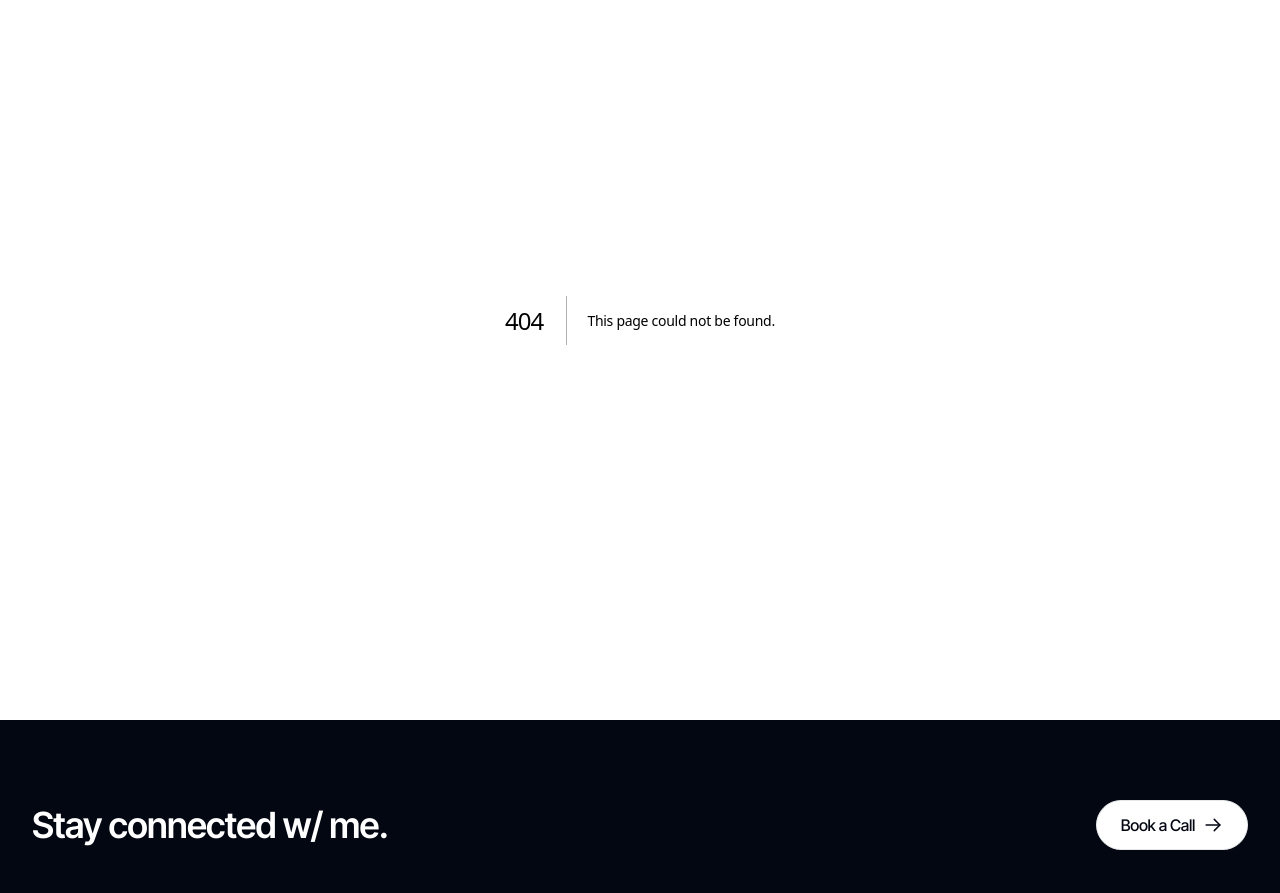
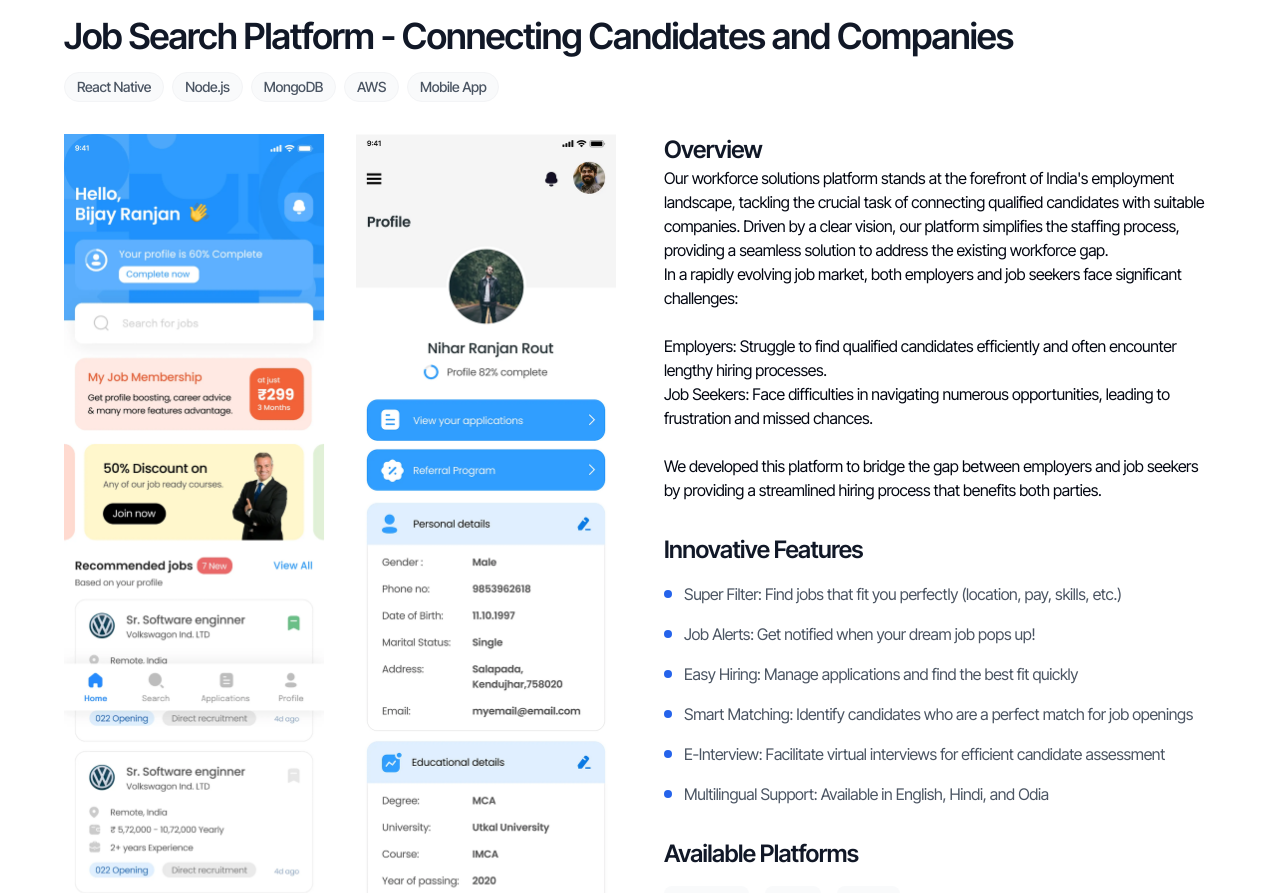
Before and after one commit to ashishmohapatra240/niharrout, a Next.js app: page /projects/1 in a window 1280 px wide. Before the commit this address had no page. Shown: the part 80-973 px from the top of the page. Built offline with nearby package versions, Linux system fonts and the light colour scheme.

Commit message:
Add Project detail page

```diff
--- /dev/null
+++ b/app/projects/[id]/page.tsx
@@ -0,0 +1,189 @@
+import Image from "next/image";
+import { notFound } from "next/navigation";
+
+const projects = [
+  {
+    id: 1,
+    title: "Job Search Platform - Connecting Candidates and Companies",
+    date: "2023",
+    description:
+      "Our workforce solutions platform stands at the forefront of India's employment landscape, tackling the crucial task of connecting qualified candidates with suitable companies. Driven by a clear vision, our platform simplifies the staffing process, providing a seamless solution to address the existing workforce gap.",
+    longDescription: `In a rapidly evolving job market, both employers and job seekers face significant challenges:
+
+    Employers: Struggle to find qualified candidates efficiently and often encounter lengthy hiring processes.
+    Job Seekers: Face difficulties in navigating numerous opportunities, leading to frustration and missed chances.
+
+    We developed this platform to bridge the gap between employers and job seekers by providing a streamlined hiring process that benefits both parties.`,
+    tags: ["React Native", "Node.js", "MongoDB", "AWS", "Mobile App"],
+    images: ["/images/projects/workforce/workforce.png"],
+    features: [
+      "Super Filter: Find jobs that fit you perfectly (location, pay, skills, etc.)",
+      "Job Alerts: Get notified when your dream job pops up!",
+      "Easy Hiring: Manage applications and find the best fit quickly",
+      "Smart Matching: Identify candidates who are a perfect match for job openings",
+      "E-Interview: Facilitate virtual interviews for efficient candidate assessment",
+      "Multilingual Support: Available in English, Hindi, and Odia",
+    ],
+    platforms: ["Android", "iOS", "Web"],
+    status: "Completed",
+    industry: "Human Resources/Employment Services",
+  },
+  {
+    id: 2,
+    title: "Marketplace App for Buying and Selling",
+    date: "2023",
+    description:
+      "A user-friendly marketplace app tailored to enhance the buying and selling experience while addressing existing challenges in local commerce. The platform simplifies transactions, builds trust between users, and scales efficiently with growing demand.",
+    longDescription: `The client needed an easy-to-use app for buying and selling goods locally. Existing platforms were complex and didn't offer proper tracking for orders or communication, leading to trust issues between buyers and sellers and causing low engagement. The app also needed to handle an increasing number of users and listings as it grew.
+
+    Identifying the Need and Challenges:
+    - Complexity of Existing Platforms: Many users found current solutions cumbersome and unintuitive
+    - Lack of Tracking: Inadequate order tracking and communication features hindered user experience
+    - Trust Issues: Buyers and sellers lacked confidence in transactions, resulting in lower engagement
+    - Scalability Requirements: The app needed to be designed to accommodate growth in user base and listings
+
+    Our Solution:
+    We developed a user-friendly marketplace app tailored to enhance the buying and selling experience while addressing the existing challenges.`,
+    tags: ["React Native", "Node.js", "MongoDB", "Firebase", "Mobile App"],
+    images: ["/images/projects/marketplace/marketplace.png"],
+    features: [
+      "User-Friendly Interface: Simplified navigation for effortless buying and selling",
+      "Category Search and Location Filters: Easy to find items based on specific criteria",
+      "Admin Tools: Integrated features for monitoring and managing transactions",
+      "User Verification and Rating System: Built trust between buyers and sellers",
+      "Scalable Architecture: Designed to handle increasing users and listings",
+      "Real-time Chat: Integrated messaging system for buyer-seller communication",
+    ],
+    platforms: ["Android", "iOS"],
+    status: "Completed",
+    industry: "E-Commerce / Marketplace",
+  },
+  {
+    id: 3,
+    title: "FinTech App for Education Fee Payment",
+    date: "2023",
+    description:
+      "A dedicated FinTech platform that revolutionizes educational fee payments by providing institutions with robust payment tracking while offering parents and students a convenient, mobile-friendly solution for timely payments.",
+    longDescription: `Educational institutions lacked a dedicated platform for managing student fee payments, leading to delays and confusion. Schools and colleges struggled to track payments, and there was no automated system to charge fines for late payments. Parents and students needed a flexible, mobile-friendly solution to pay fees on time from anywhere.
+
+    Solution Overview:
+    We developed a dedicated FinTech app specifically for educational fee payments, streamlining the management process for institutions and enhancing the payment experience for parents and students.
+
+    The platform bridges the gap between educational institutions and parents/students by providing a seamless, automated payment system that benefits all stakeholders.`,
+    tags: ["React", "Node.js", "PostgreSQL", "AWS", "Payment Gateway"],
+    images: ["/images/projects/fintech/fintech.png"],
+    features: [
+      "Real-Time Payment Tracking: Monitor payment status and identify overdue amounts",
+      "Automated Fine System: Automatic late fee charges for overdue payments",
+      "Timely Notifications: Payment deadline reminders and overdue alerts",
+      "User-Friendly Design: Secure and convenient mobile payments",
+      "Payment Analytics: Comprehensive reporting and insights",
+      "Multi-Institution Support: Manage payments across multiple schools",
+    ],
+    platforms: ["Web", "Android", "iOS"],
+    status: "Completed",
+    industry: "FinTech / Education",
+  },
+];
+
+export default function ProjectPage({ params }: { params: { id: string } }) {
+  const project = projects.find((p) => p.id === parseInt(params.id));
+  if (!project) {
+    notFound();
+  }
+
+  return (
+    <main className="container mx-auto px-4 py-24">
+      <div className="max-w-6xl mx-auto space-y-8">
+        {/* Header - Title and Tags at top */}
+        <div className="space-y-4">
+          <div className="flex items-center gap-4">
+            <h1 className="text-4xl font-semibold text-gray-900 tracking-tight">
+              {project.title}
+            </h1>
+          </div>
+
+          <div className="flex flex-wrap gap-2">
+            {project.tags.map((tag, i) => (
+              <span
+                key={i}
+                className="px-3 py-1 rounded-full bg-gray-50 border border-gray-100 text-sm font-medium text-gray-600"
+              >
+                {tag}
+              </span>
+            ))}
+          </div>
+        </div>
+
+        {/* Main content wrapper */}
+        <div className="flex flex-col md:flex-row gap-8 md:gap-12">
+          {/* Image section */}
+          <div className="md:w-1/2">
+            <Image
+              src={project.images[0]}
+              alt={`${project.title} main image`}
+              width={2000}
+              height={1000}
+              className="w-full h-auto object-contain"
+              priority
+            />
+          </div>
+
+          {/* Content section */}
+          <div className="md:w-1/2 space-y-8">
+            {/* Content */}
+            <div className="space-y-8">
+              <div className="prose prose-lg max-w-none">
+                <h5 className="text-2xl font-semibold text-gray-900 tracking-tight">
+                  Overview
+                </h5>
+                <p>{project.description}</p>
+                <p className="whitespace-pre-line">{project.longDescription}</p>
+              </div>
+
+              {/* Features */}
+              <div className="space-y-4">
+                <h5 className="text-2xl font-semibold text-gray-900 tracking-tight">
+                  Innovative Features
+                </h5>
+                <div className="grid grid-cols-1 gap-4">
+                  {project.features.map((feature, i) => (
+                    <div key={i} className="flex items-start space-x-3">
+                      <span className="mt-2 w-2 h-2 bg-blue-600 rounded-full flex-shrink-0" />
+                      <span className="text-gray-600">{feature}</span>
+                    </div>
+                  ))}
+                </div>
+              </div>
+
+              {/* Platforms */}
+              <div className="space-y-4">
+                <h5 className="text-2xl font-semibold text-gray-900 tracking-tight">
+                  Available Platforms
+                </h5>
+                <div className="flex gap-4">
+                  {project.platforms.map((platform, i) => (
+                    <span
+                      key={i}
+                      className="px-4 py-2 bg-gray-50 rounded-lg text-gray-700 font-medium"
+                    >
+                      {platform}
+                    </span>
+                  ))}
+                </div>
+              </div>
+
+              {/* Industry */}
+              <div className="space-y-2">
+                <h5 className="text-2xl font-semibold text-gray-900 tracking-tight">
+                  Industry
+                </h5>
+                <p className="text-gray-600">{project.industry}</p>
+              </div>
+            </div>
+          </div>
+        </div>
+      </div>
+    </main>
+  );
+}
```
